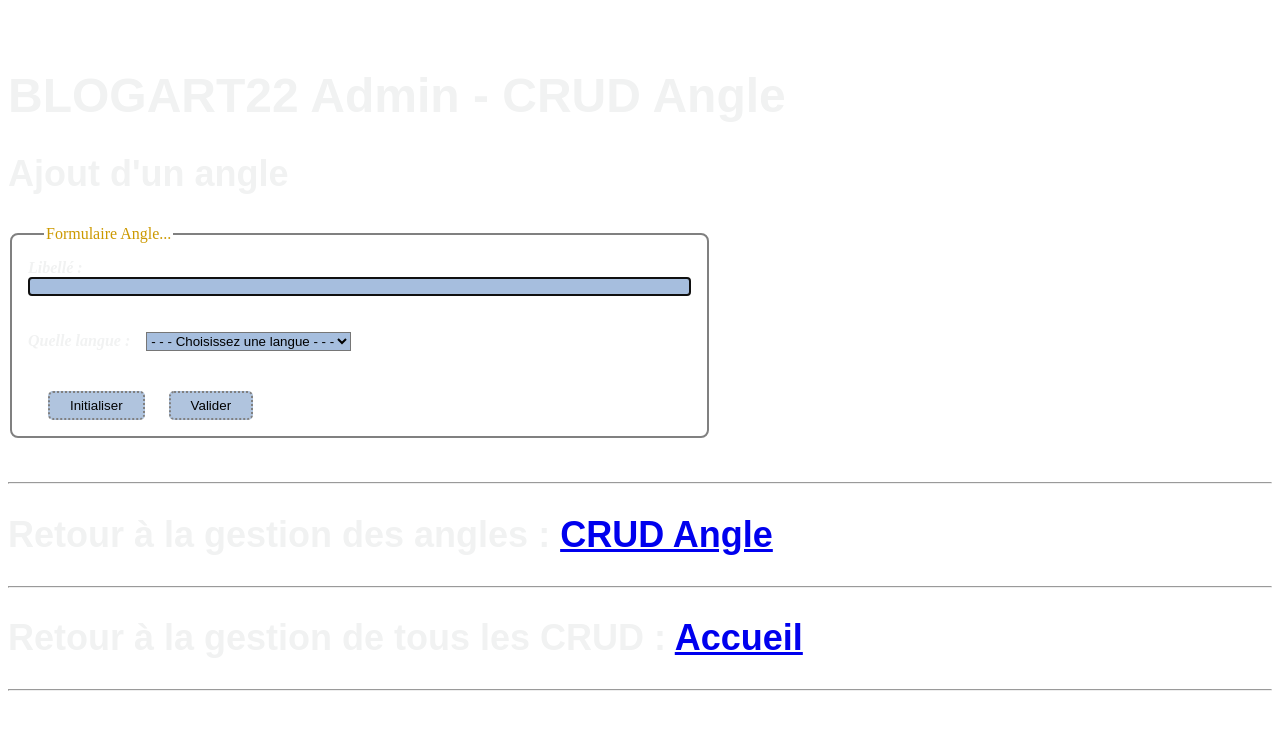
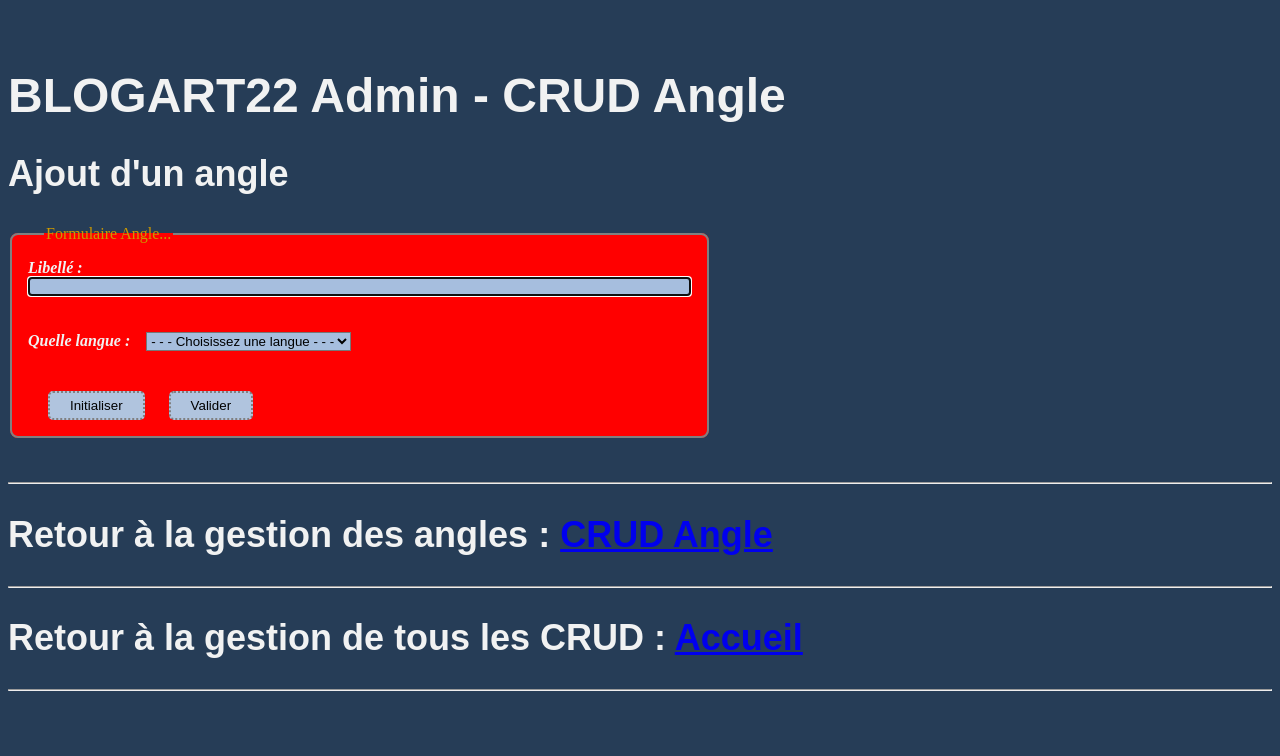
Before and after one commit to lucilegvl/BlogArt_B03, a PHP site: page /back/angle/createAngle.php in a window 1280 px wide. Shown: the top 756 px of the page. Run offline with PHP 8.4, Linux system fonts and the light colour scheme; data that the repository does not hold is empty.

Commit message:
je recupere la ligne de margot

```diff
--- a/back/css/style.css
+++ b/back/css/style.css
@@ -28,7 +28,7 @@ h2{
 }
 
 fieldset {
-	background-color: white;	/* color: oldlace */
+	background-color: red;	/* color: oldlace */
 	max-width: 600px;			/* largeur maximale cadre */
 	padding: 16px;				/* marge interne / sépare le contenu de la bordure	*/
 	/* Coins arrondis et couleur du cadre */
@@ -85,12 +85,12 @@ label, button {
     margin-bottom: 20px;
     margin-left: 20px;
     margin-right: 20px;
-    background-color: white;
+    background-color: red;
     width: 90%
 }
 
 span {
-	background-color: white;
+	background-color: purple;
 }
 
 input {
@@ -140,7 +140,7 @@ textarea {
  *de couleur blanche */
 @media screen and (min-width: 1280px){
     body{
-        background-color: white;
+        background-color: #263d57;
     }
 }
 
--- a/back/statut/createStatut.php
+++ b/back/statut/createStatut.php
@@ -15,6 +15,10 @@ require_once __DIR__ . '/../../util/ctrlSaisies.php';
 
 // Insertion classe Statut
 require_once __DIR__ . '/../../CLASS_CRUD/statut.class.php';
+
+require_once("../../front/includes/commons/___headerFront.html");
+
+
 // Instanciation de la classe Statut
 $monStatut = new STATUT();
 
@@ -80,6 +84,8 @@ include __DIR__ . '/initStatut.php';
     <meta name="author" content="" />
 
     <link href="../css/style.css" rel="stylesheet" type="text/css" />
+    <link href="../css/header.css" rel="stylesheet" type="text/css" />
+
     <link rel="preconnect" href="https://fonts.googleapis.com">
 <link rel="preconnect" href="https://fonts.gstatic.com" crossorigin>
 <link href="https://fonts.googleapis.com/css2?family=Amarante&family=Assistant:wght@300;600&display=swap" rel="stylesheet">
```
